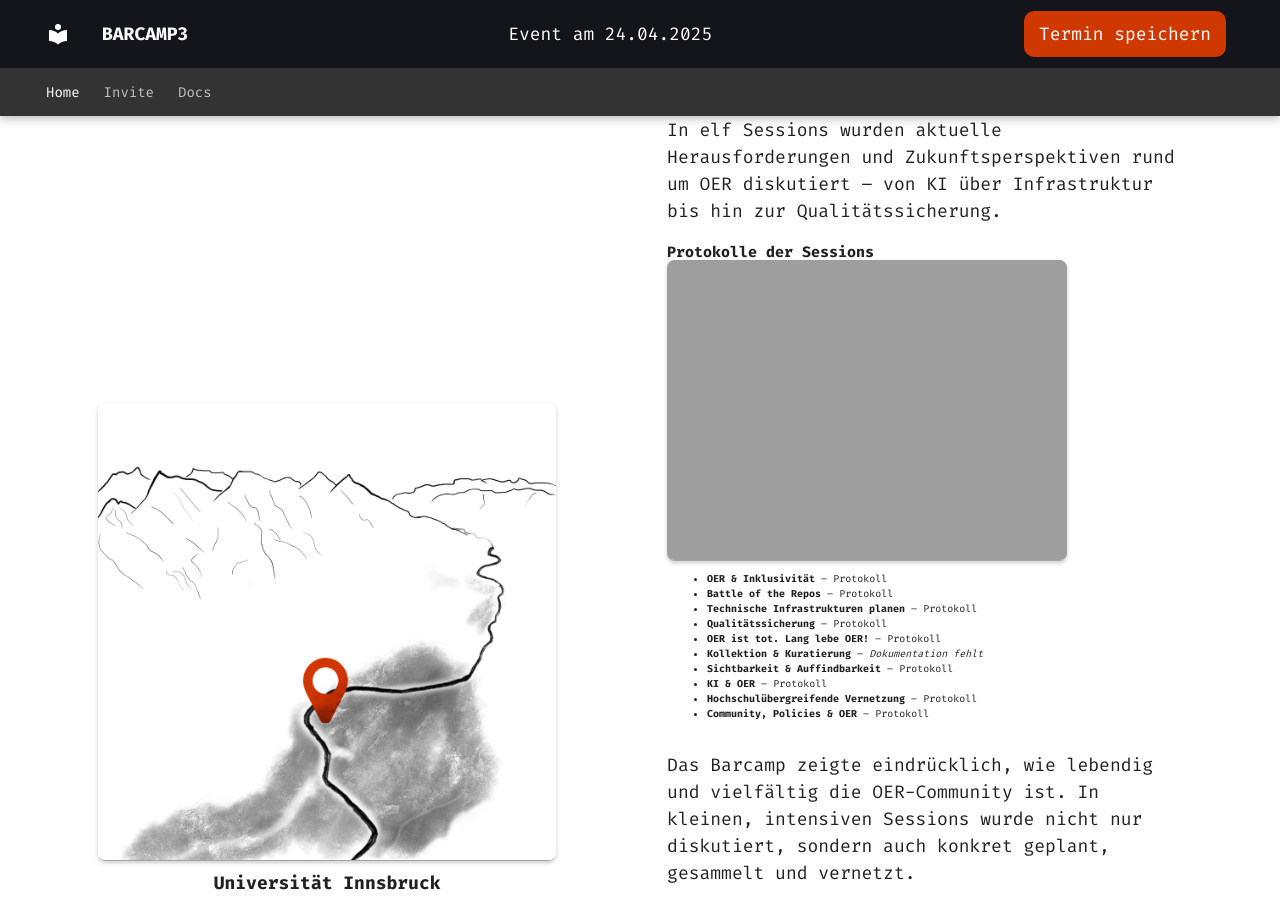
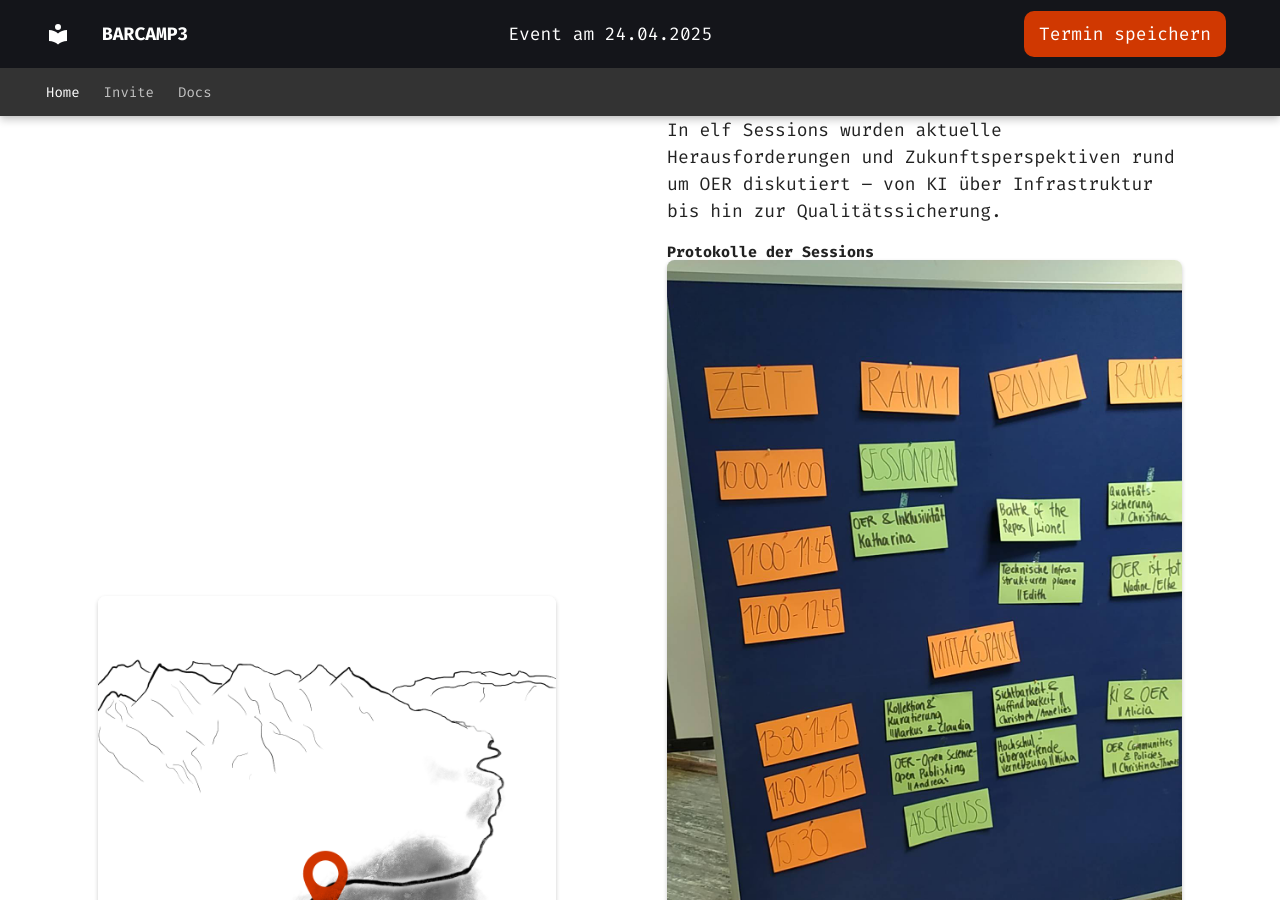
Before and after one commit to oerBASE/Barcamp3, an MkDocs documentation site: the page built from docs/index.md, in a window 1280 px wide and 900 px high, scrolled down 531 px. Built offline with MkDocs 1.6.1 and Material for MkDocs 9.7.7, drawn with Linux system fonts in a browser that asks for light colours; plug-ins that fetch from the network failed and are left out.

Commit message:
Update home.html

```diff
--- a/overrides/home.html
+++ b/overrides/home.html
@@ -34,7 +34,7 @@
   </p>
 
   <h2>Protokolle der Sessions</h2>
-    <img src="assets/img/oertopia-sessionplan.jpeg alt="Sessionplan des Barcamps" style="max-width: 100%;" />
+   <img src="assets/img/oertopia-sessionplan.jpeg" alt="Sessionplan OERtopia" style="max-width: 100%; height: auto;" />
   <ul>
     <li><strong>OER & Inklusivität</strong> – <a href="https://pad.uni-graz.at/p/oertopia1-1">Protokoll</a></li>
     <li><strong>Battle of the Repos</strong> – <a href="https://pad.uni-graz.at/p/oertopia2-1">Protokoll</a></li>
```
